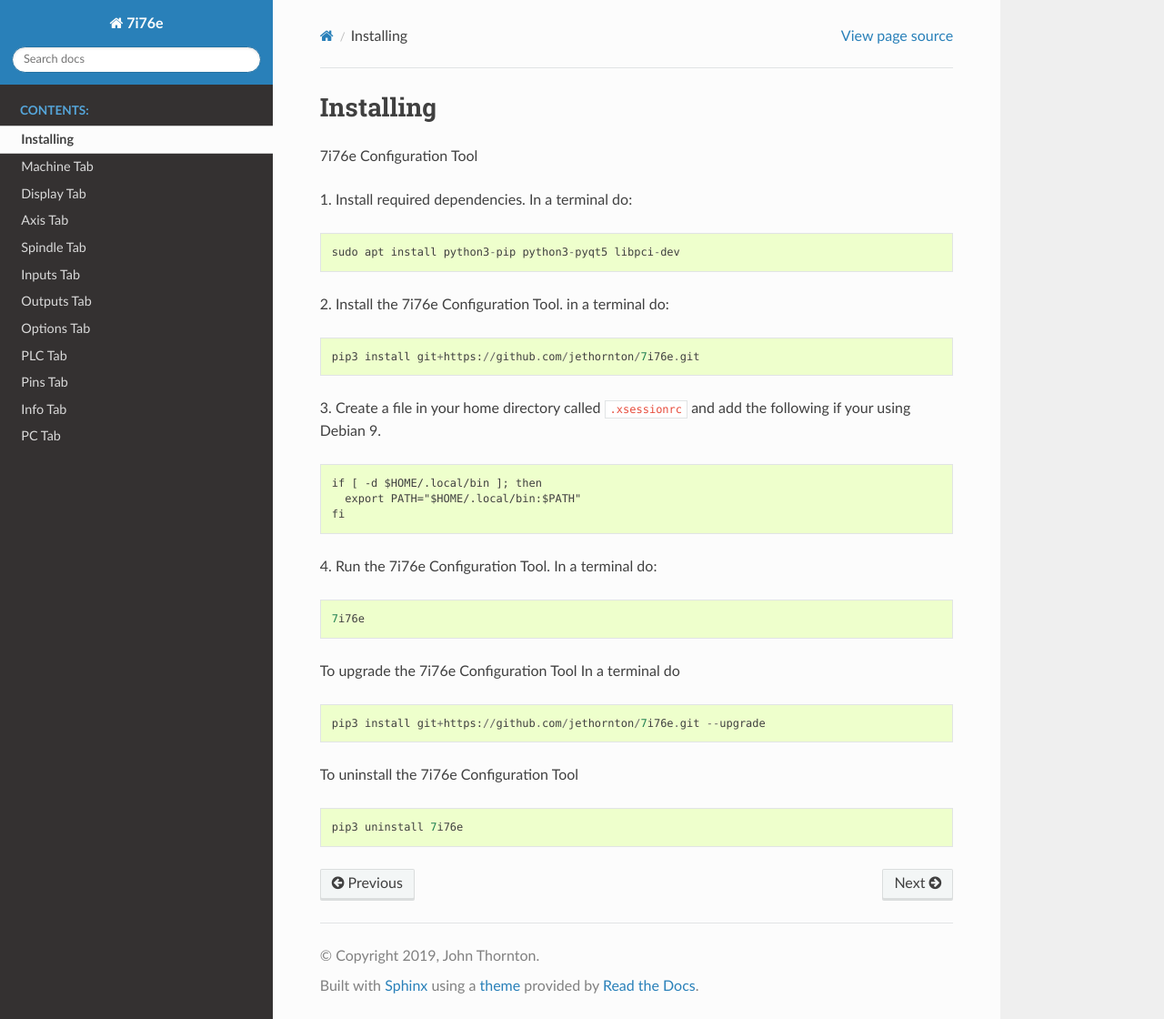
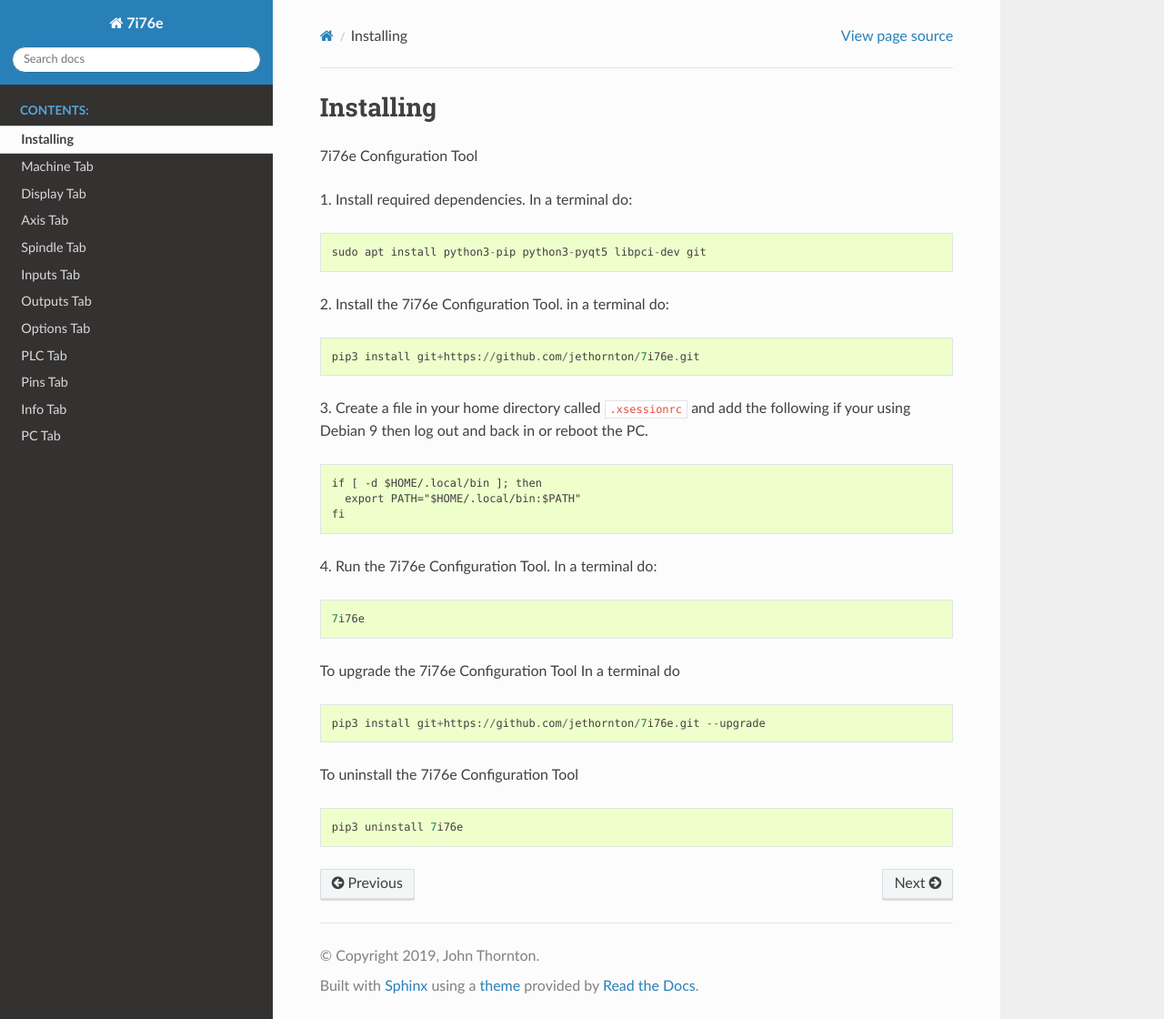
Before and after one commit to jkur/7i76e, a Sphinx documentation site: the page built from docs/source/install.rst, in a window 1280 px wide and 1120 px high. Shown: the whole window at 91% size. Built offline with Sphinx 7.4.7 and the Read the Docs theme 2.0.0, drawn with Linux system fonts in a browser that asks for light colours.

Commit message:
update install doc

```diff
--- a/docs/source/install.rst
+++ b/docs/source/install.rst
@@ -7,7 +7,7 @@
 1. Install required dependencies. In a terminal do:
 ::
 
-    sudo apt install python3-pip python3-pyqt5 libpci-dev
+    sudo apt install python3-pip python3-pyqt5 libpci-dev git
 
 2. Install the 7i76e Configuration Tool. in a terminal do:
 ::
@@ -15,7 +15,7 @@
     pip3 install git+https://github.com/jethornton/7i76e.git
 
 3. Create a file in your home directory called ``.xsessionrc`` and add the
-following if your using Debian 9.
+following if your using Debian 9 then log out and back in or reboot the PC.
 
 ::
 
```
